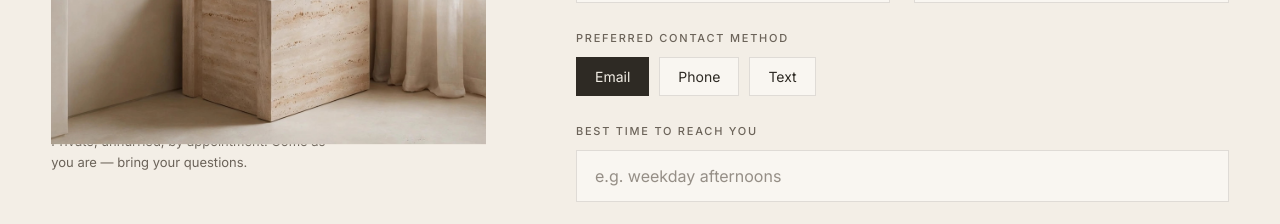
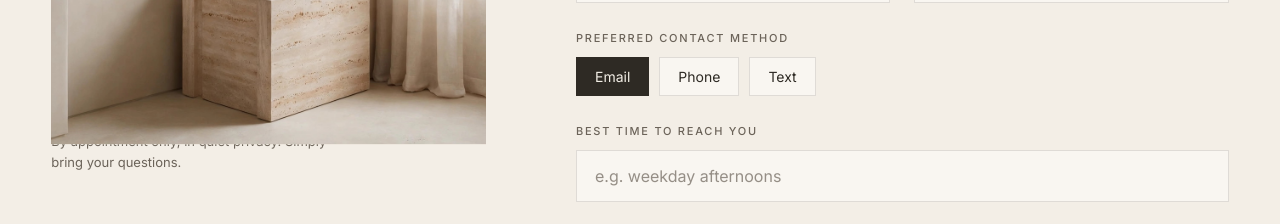
Before and after one commit to kyungleekim92-cmd/jenny-kim-beauty, a Next.js app: page / in a window 1280 px wide. Shown: the part 6300-6524 px from the top of the page. Built offline with nearby package versions, Linux system fonts and the light colour scheme.

Commit message:
Copy: refine consultation photo caption
Co-Authored-By: Claude Opus 5.5 <noreply@anthropic.com>
Claude-Session: https://claude.ai/code/session_019axU8UgHGYQ7969pub2gw4

```diff
--- a/components/Booking.tsx
+++ b/components/Booking.tsx
@@ -127,7 +127,7 @@ export default function Booking() {
                   parallax={0.04}
                 />
                 <p className="booking-caption">
-                  Private, unhurried, by appointment. Come as you are — bring your questions.
+                  By appointment only, in quiet privacy. Simply bring your questions.
                 </p>
               </Reveal>
 
```
